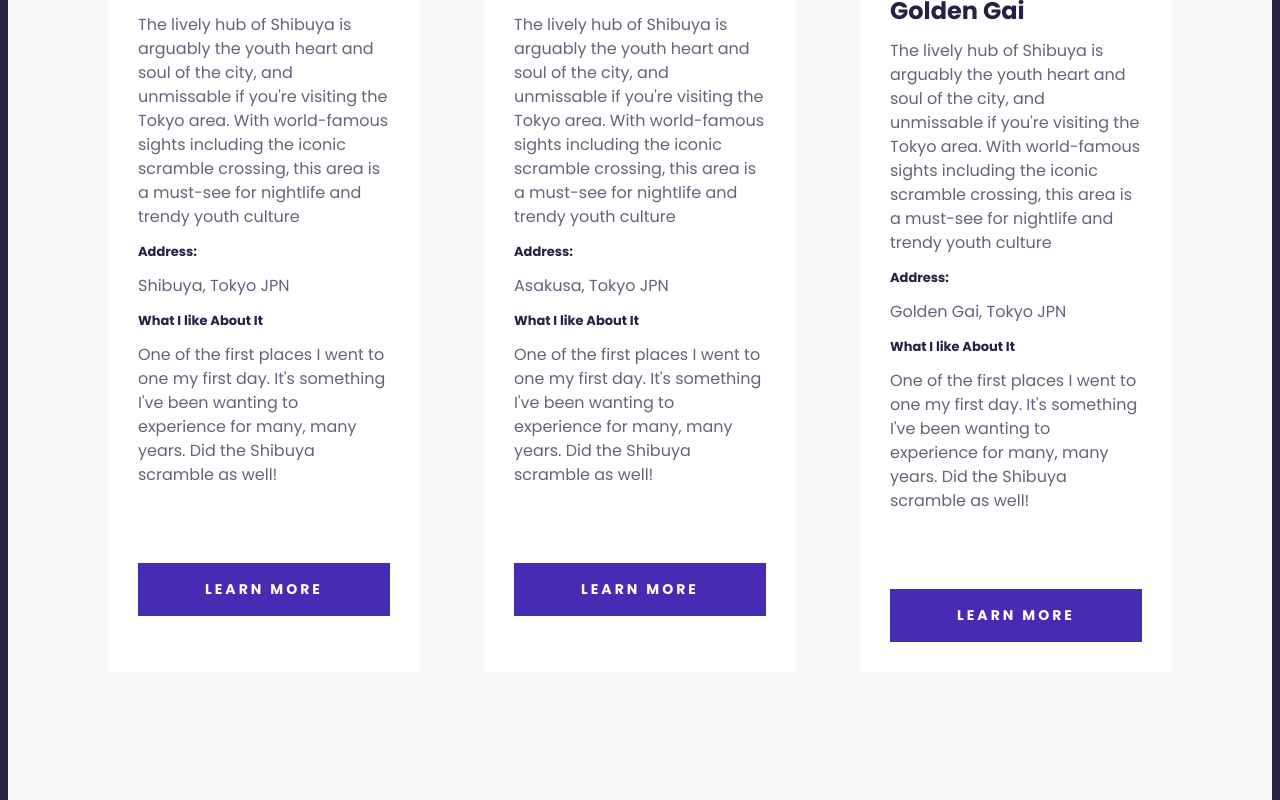
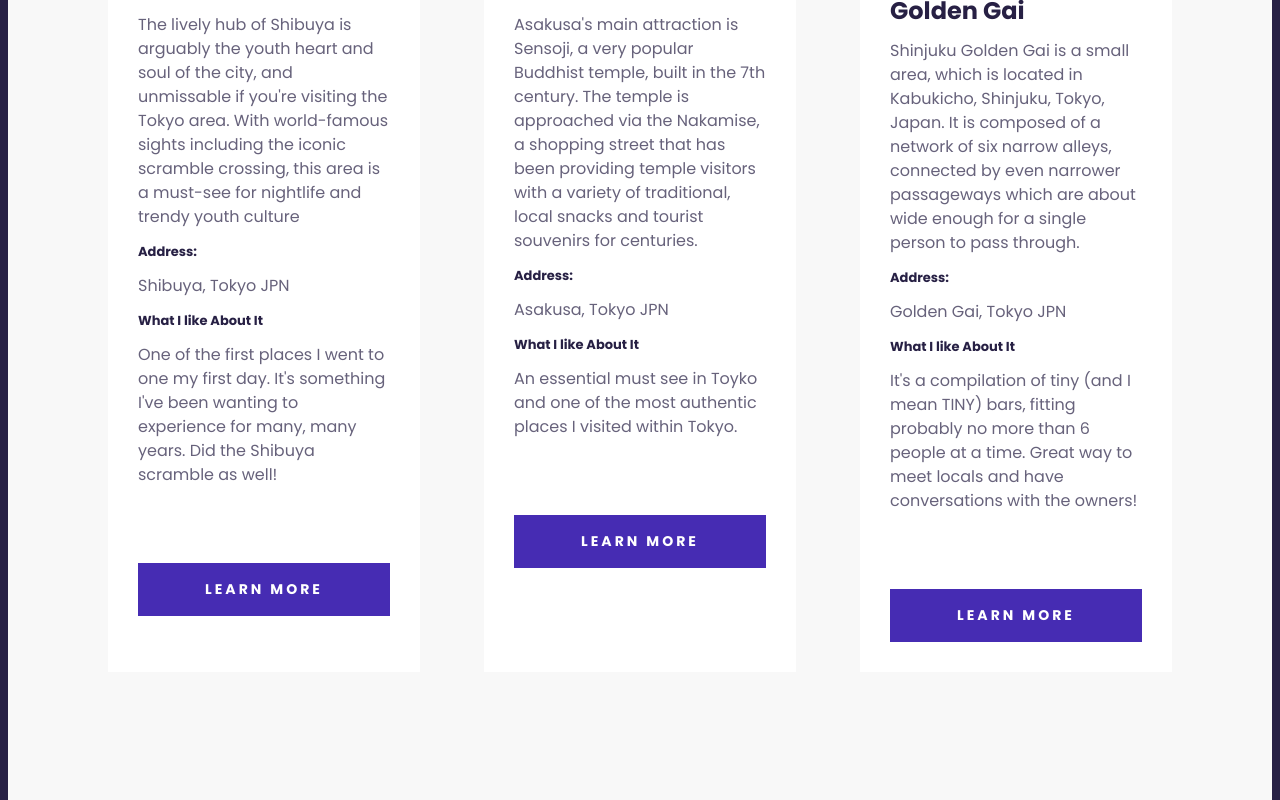
Before and after one commit to kiiru-sn/japan-travel-project, a plain HTML site: page index.html in a window 1280 px wide. Shown: the part 1844-2644 px from the top of the page. Drawn offline with Linux system fonts and the light colour scheme.

Commit message:
edited card descriptions

```diff
--- a/index.html
+++ b/index.html
@@ -102,19 +102,18 @@
               <div class="card-body">
                 <h4>Asakusa</h4>
                 <p>
-                  The lively hub of Shibuya is arguably the youth heart and soul
-                  of the city, and unmissable if you're visiting the Tokyo area.
-                  With world-famous sights including the iconic scramble
-                  crossing, this area is a must-see for nightlife and trendy
-                  youth culture
+                  Asakusa's main attraction is Sensoji, a very popular Buddhist
+                  temple, built in the 7th century. The temple is approached via
+                  the Nakamise, a shopping street that has been providing temple
+                  visitors with a variety of traditional, local snacks and
+                  tourist souvenirs for centuries.
                 </p>
                 <h5>Address:</h5>
                 <p>Asakusa, Tokyo JPN</p>
                 <h5>What I like About It</h5>
                 <p>
-                  One of the first places I went to one my first day. It's
-                  something I've been wanting to experience for many, many
-                  years. Did the Shibuya scramble as well!
+                  An essential must see in Toyko and one of the most authentic
+                  places I visited within Tokyo.
                 </p>
               </div>
               <div class="card-footer">
@@ -137,19 +136,19 @@
               <div class="card-body">
                 <h4>Golden Gai</h4>
                 <p>
-                  The lively hub of Shibuya is arguably the youth heart and soul
-                  of the city, and unmissable if you're visiting the Tokyo area.
-                  With world-famous sights including the iconic scramble
-                  crossing, this area is a must-see for nightlife and trendy
-                  youth culture
+                  Shinjuku Golden Gai is a small area, which is located in
+                  Kabukicho, Shinjuku, Tokyo, Japan. It is composed of a network
+                  of six narrow alleys, connected by even narrower passageways
+                  which are about wide enough for a single person to pass
+                  through.
                 </p>
                 <h5>Address:</h5>
                 <p>Golden Gai, Tokyo JPN</p>
                 <h5>What I like About It</h5>
                 <p>
-                  One of the first places I went to one my first day. It's
-                  something I've been wanting to experience for many, many
-                  years. Did the Shibuya scramble as well!
+                  It's a compilation of tiny (and I mean TINY) bars, fitting
+                  probably no more than 6 people at a time. Great way to meet
+                  locals and have conversations with the owners!
                 </p>
               </div>
               <div class="card-footer">
```
